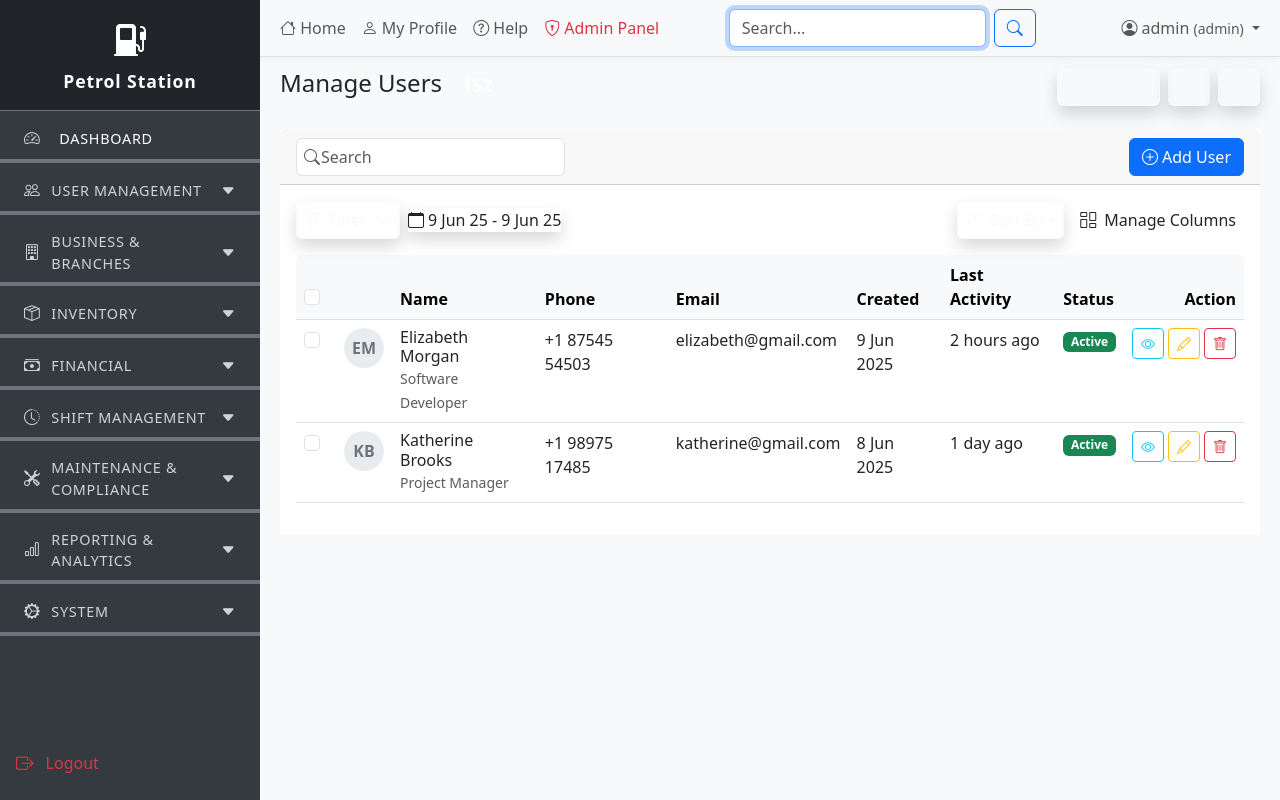
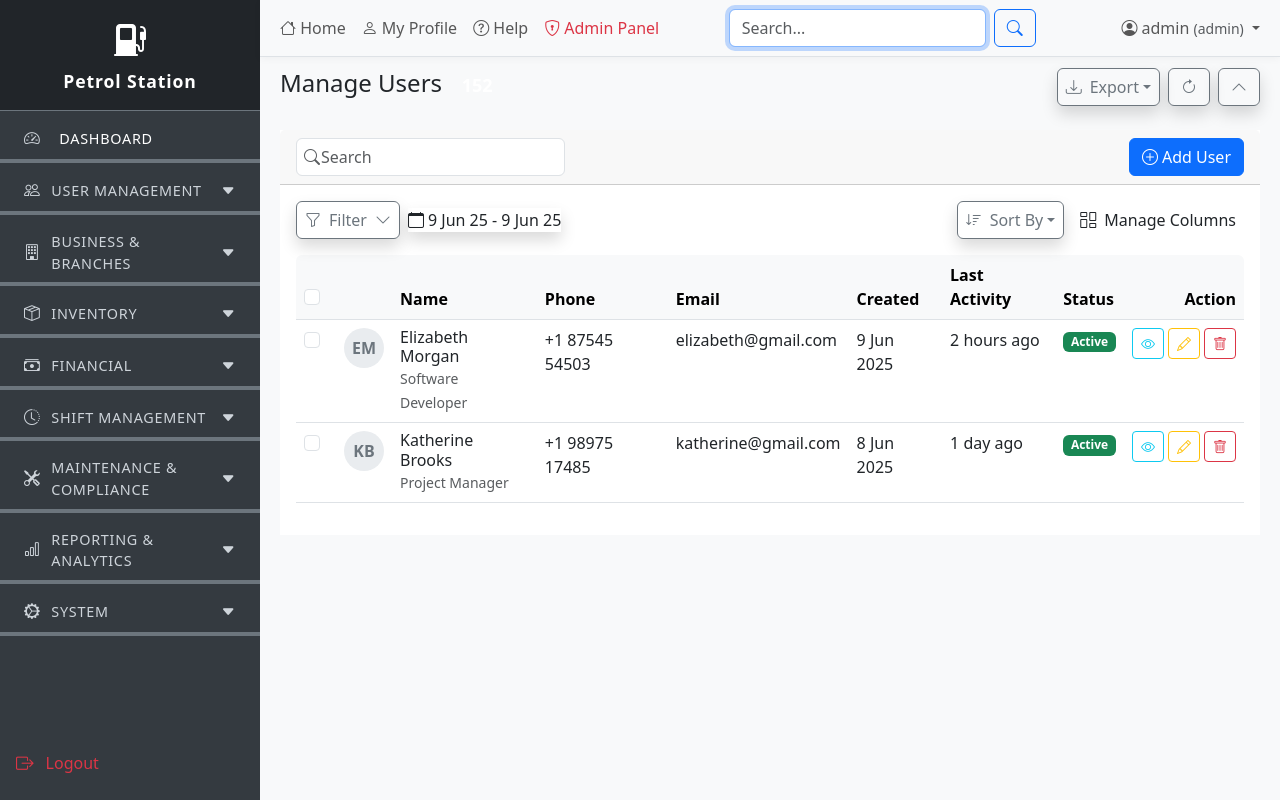
Before and after one commit to AtwongereVianney/fuelstation, a PHP site: page /public/manage_users.php in a window 1280 px wide. Run offline with PHP 8.4, Linux system fonts and the light colour scheme; a user stored in the database is signed in; data comes from the database, SQL or seed files in the repository; data that the repository does not hold is empty.

Commit message:
made buttons visible

```diff
--- a/public/manage_users.php
+++ b/public/manage_users.php
@@ -163,7 +163,7 @@ $business_id = $_SESSION['business_id'] ?? null;
                 </div>
                 <div class="gap-2 d-flex align-items-center flex-wrap">
                     <div class="dropdown">
-                        <a href="javascript:void(0);" class="dropdown-toggle btn btn-outline-light px-2 shadow" data-bs-toggle="dropdown"><i class="bi bi-download me-2"></i>Export</a>
+                        <a href="javascript:void(0);" class="dropdown-toggle btn btn-outline-secondary px-2 shadow" data-bs-toggle="dropdown"><i class="bi bi-download me-2"></i>Export</a>
                         <div class="dropdown-menu dropdown-menu-end">
                             <ul>
                                 <li>
@@ -175,8 +175,8 @@ $business_id = $_SESSION['business_id'] ?? null;
                             </ul>
                         </div>
                     </div>
-                    <a href="javascript:void(0);" class="btn btn-icon btn-outline-light shadow" data-bs-toggle="tooltip" data-bs-placement="top" aria-label="Refresh" data-bs-original-title="Refresh"><i class="bi bi-arrow-clockwise"></i></a>
-                    <a href="javascript:void(0);" class="btn btn-icon btn-outline-light shadow" data-bs-toggle="tooltip" data-bs-placement="top" aria-label="Collapse" data-bs-original-title="Collapse" id="collapse-header"><i class="bi bi-chevron-up"></i></a>
+                    <a href="javascript:void(0);" class="btn btn-icon btn-outline-secondary shadow" data-bs-toggle="tooltip" data-bs-placement="top" aria-label="Refresh" data-bs-original-title="Refresh"><i class="bi bi-arrow-clockwise"></i></a>
+                    <a href="javascript:void(0);" class="btn btn-icon btn-outline-secondary shadow" data-bs-toggle="tooltip" data-bs-placement="top" aria-label="Collapse" data-bs-original-title="Collapse" id="collapse-header"><i class="bi bi-chevron-up"></i></a>
                 </div>
             </div>
 
@@ -196,7 +196,7 @@ $business_id = $_SESSION['business_id'] ?? null;
                     <div class="d-flex align-items-center justify-content-between flex-wrap gap-2 mb-3">
                         <div class="d-flex align-items-center gap-2 flex-wrap">
                             <div class="dropdown">
-                                <a href="javascript:void(0);" class="btn btn-outline-light shadow px-2" data-bs-toggle="dropdown" data-bs-auto-close="outside"><i class="bi bi-funnel me-2"></i>Filter<i class="bi bi-chevron-down ms-2"></i></a>
+                                <a href="javascript:void(0);" class="btn btn-outline-secondary shadow px-2" data-bs-toggle="dropdown" data-bs-auto-close="outside"><i class="bi bi-funnel me-2"></i>Filter<i class="bi bi-chevron-down ms-2"></i></a>
                                 <div class="filter-dropdown-menu dropdown-menu dropdown-menu-lg p-0">
                                     <div class="filter-header d-flex align-items-center justify-content-between border-bottom">
                                         <h6 class="mb-0"><i class="bi bi-funnel me-1"></i>Filter</h6>
@@ -269,7 +269,7 @@ $business_id = $_SESSION['business_id'] ?? null;
                                             </div>
                                         </div>
                                         <div class="d-flex align-items-center gap-2">
-                                            <a href="javascript:void(0);" class="btn btn-outline-light w-100">Reset</a>
+                                            <a href="javascript:void(0);" class="btn btn-outline-secondary w-100">Reset</a>
                                             <a href="manage_users.php" class="btn btn-primary w-100">Filter</a>
                                         </div>
                                     </div>
@@ -281,7 +281,7 @@ $business_id = $_SESSION['business_id'] ?? null;
                         </div>
                         <div class="d-flex align-items-center gap-2 flex-wrap">
                             <div class="dropdown">
-                                <a href="javascript:void(0);" class="dropdown-toggle btn btn-outline-light px-2 shadow" data-bs-toggle="dropdown"><i class="bi bi-sort-down me-2"></i>Sort By</a>
+                                <a href="javascript:void(0);" class="dropdown-toggle btn btn-outline-secondary px-2 shadow" data-bs-toggle="dropdown"><i class="bi bi-sort-down me-2"></i>Sort By</a>
                                 <div class="dropdown-menu">
                                     <ul>
                                         <li>
```
